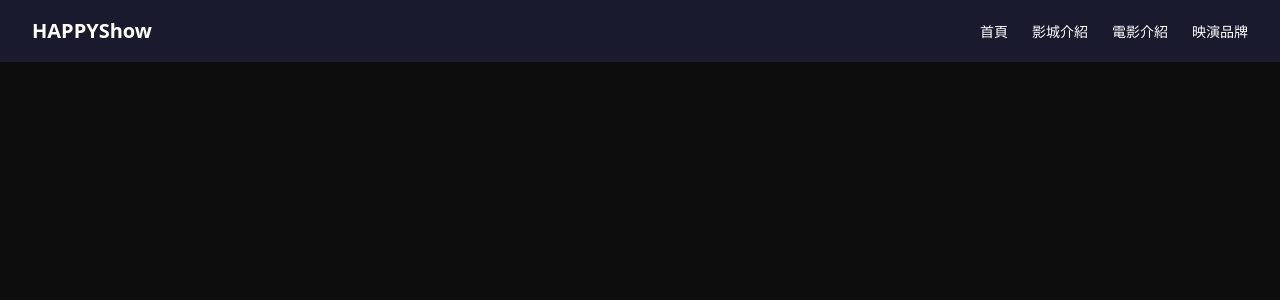
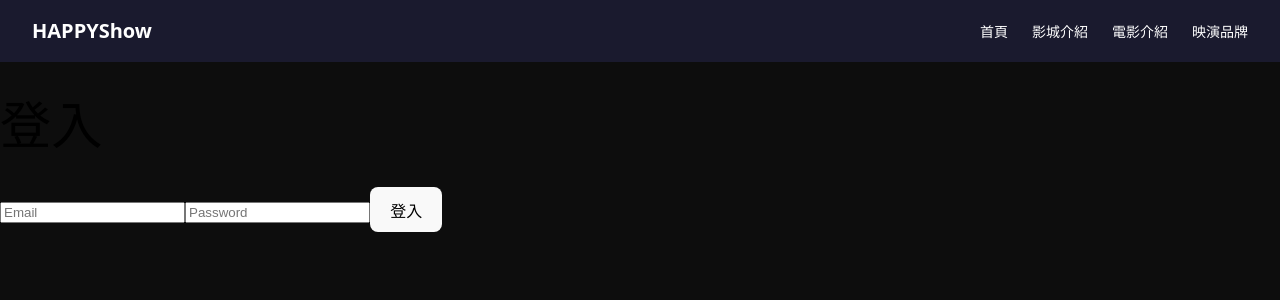
Before and after one commit to sally0127/movie-app, a React app: page /login in a window 1280 px wide. Shown: the top 300 px of the page. Built offline with nearby package versions, Linux system fonts and the light colour scheme; no server answers; the HTML template or start-up script is replaced by a standard one.

Commit message:
create LoginPage

```diff
--- a/src/App.jsx
+++ b/src/App.jsx
@@ -9,6 +9,7 @@ import SearchSeatsPage from './SearchSeatsPage'
 import BookingSeatPage from './BookingSeatPage'
 import OrderSummaryPage from './OrderSummaryPage'
 import RegisterPage from  './RegisterPage'
+import LoginPage from './LoginPage'
 
 export default function App() {
   const location = useLocation();
@@ -25,6 +26,7 @@ export default function App() {
         <Route path="/order-summary" element={<OrderSummaryPage />} />
         <Route path="/search-seats" element={<SearchSeatsPage />} />
         <Route path="/register" element={<RegisterPage />} />
+        <Route path="/login" element={<LoginPage />} />
       </Routes>
     </div>
   )
--- /dev/null
+++ b/src/LoginPage.jsx
@@ -0,0 +1,47 @@
+import React, { useState } from 'react';
+import { useNavigate } from 'react-router-dom';
+import {getAuth,signInWithEmailAndPassword} from 'firebase/auth'
+import { app } from './firebase';
+
+export default function LoginPage() {
+  const [email, setEmail] = useState('');
+  const [password, setPassword] = useState('');
+  const [error, setError] = useState('');
+  const navigate = useNavigate();
+
+  const handleLogin = async (e) => {
+    e.preventDefault();
+    setError('')
+
+    const auth = getAuth(app);
+    try {
+      await signInWithEmailAndPassword(auth, email, password)
+      navigate('/');
+    } catch (error) {
+      setError('登入失敗: ' + error.message)
+    }
+  }
+  return(
+    <div className="auth-page">
+      <h1>登入</h1>
+      <form onSubmit={handleLogin}>
+        <input
+          type="email"
+          placeholder="Email"
+          value={email}
+          onChange={(e) => setEmail(e.target.value)}
+          required
+        />
+        <input
+          type="password"
+          placeholder="Password"
+          value={password}
+          onChange={(e) => setPassword(e.target.value)}
+          required
+        />
+        {error && <p className="error-message">{error}</p>}
+        <button type="submit">登入</button>
+      </form>
+    </div>
+  )
+}
```
